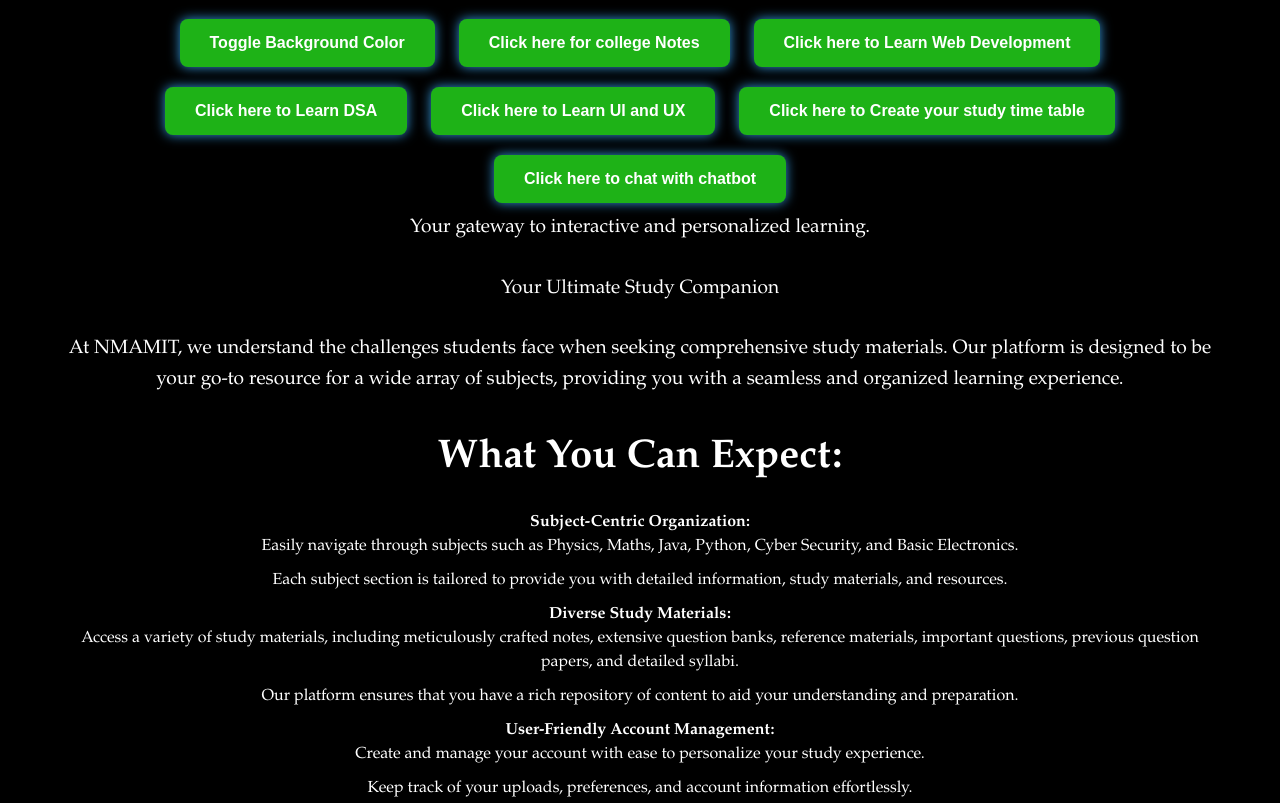
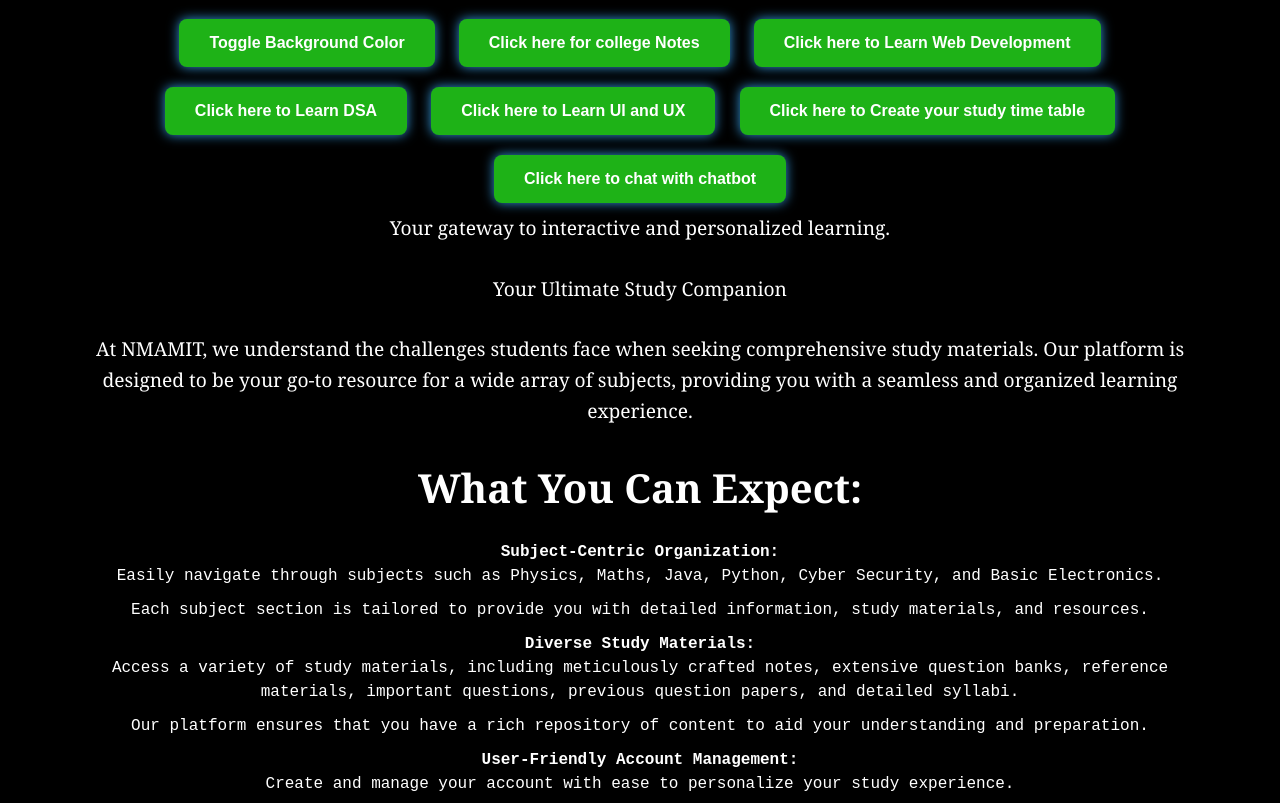
Before and after one commit to Hari-hara7/user-experiance1, a plain HTML site: page index.html in a window 1280 px wide. Shown: the part 284-1087 px from the top of the page. Drawn offline with Linux system fonts and the light colour scheme.

Commit message:
change font

```diff
--- a/style.css
+++ b/style.css
@@ -352,18 +352,19 @@
 }
 /* Your existing CSS styles */
 
+/* Your existing CSS styles */
+
 body {
-    font-family: 'Garamond', sans-serif;
+    font-family: 'Lucida Bright', 'Georgia', serif;
+    /* Add other body styles as needed */
 }
 
-h2 {
-    font-family: 'Garamond', sans-serif;
+h2,
+p,
+ul,
+li {
+    font-family: 'Lucida Bright', 'Georgia', serif;
+    /* Add other styles for headings, paragraphs, lists, etc. */
 }
 
-p {
-    font-family: 'Garamond', sans-serif;
-}
-
-ul li {
-    font-family: 'Garamond', sans-serif;
-}
+/* ... Other existing styles ... */
```
